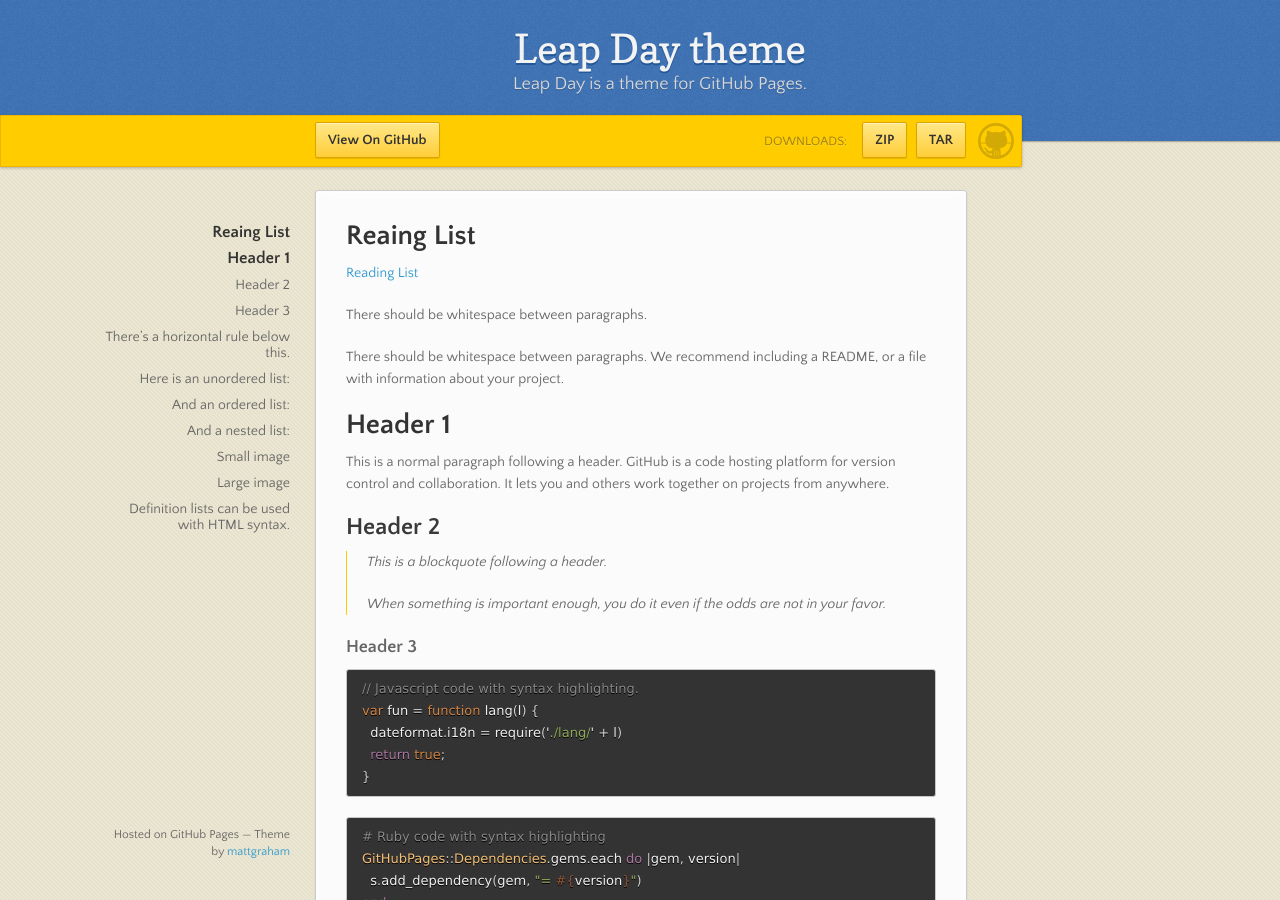
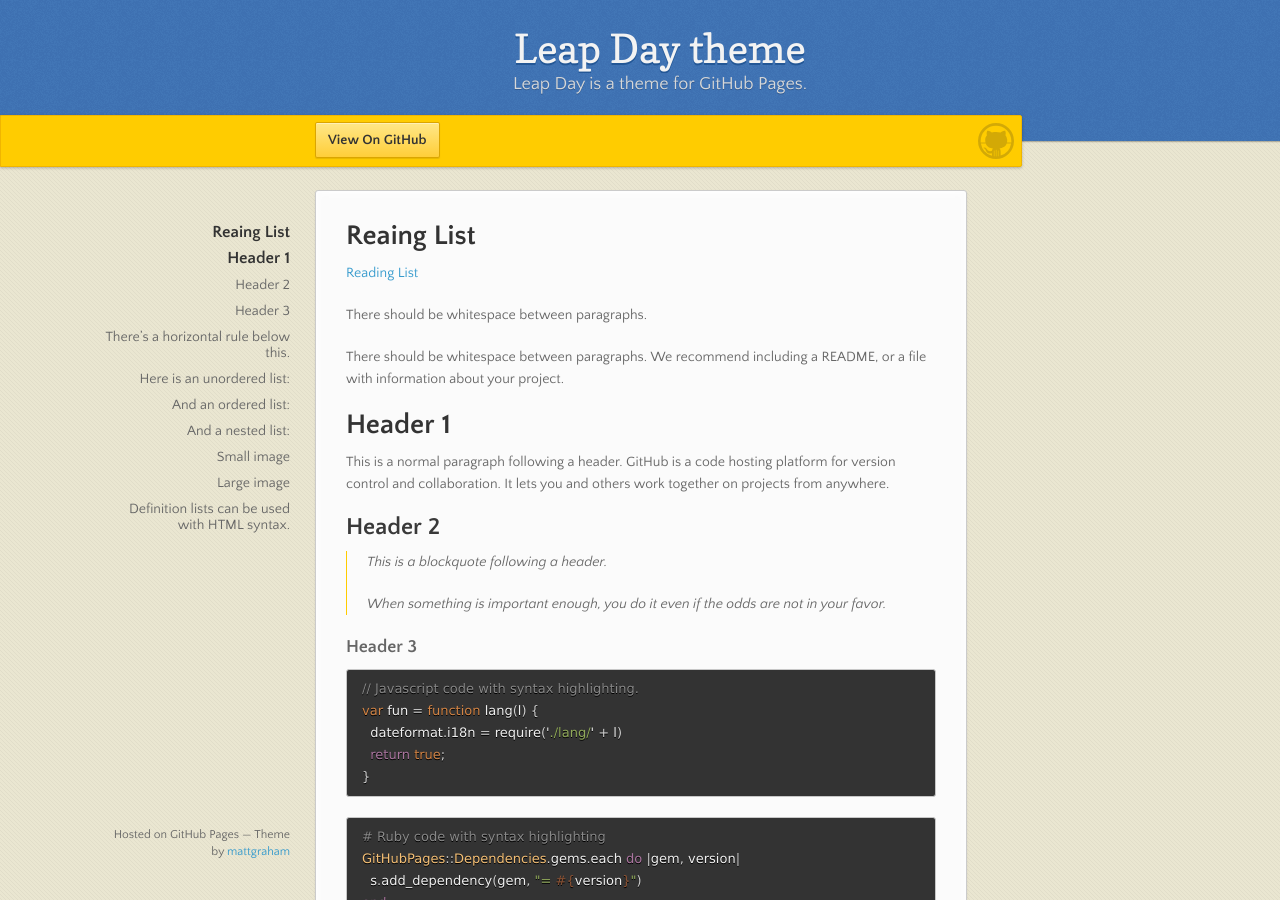
Before and after one commit to royss7/royss7.github.io, a Jekyll site: the page built from index.md, in a window 1280 px wide and 900 px high. Built offline with Jekyll 4.4.1, drawn with Linux system fonts in a browser that asks for light colours; our own code applies the rules of GitHub Pages for plain Markdown files.

Commit message:
update layout

```diff
--- a/_layouts/default.html
+++ b/_layouts/default.html
@@ -21,20 +21,6 @@
         <p>{{ site.description | default: site.github.project_tagline }}</p>
       </header>
 
-      <div id="banner">
-        <span id="logo"></span>
-
-        <a href="{{ site.github.repository_url }}" class="button fork"><strong>View On GitHub</strong></a>
-        {% if site.show_downloads %}
-          <div class="downloads">
-            <span>Downloads:</span>
-            <ul>
-              <li><a href="{{ site.github.zip_url }}" class="button">ZIP</a></li>
-              <li><a href="{{ site.github.tar_url }}" class="button">TAR</a></li>
-            </ul>
-          </div>
-        {% endif %}
-      </div><!-- end banner -->
 
     <div class="wrapper">
       <nav>
@@ -63,4 +49,9 @@
       </script>
     {% endif %}
   </body>
+      <div id="banner">
+        <span id="logo"></span>
+
+        <a href="{{ site.github.repository_url }}" class="button fork"><strong>View On GitHub</strong></a>
+      </div><!-- end banner -->
 </html>
```
